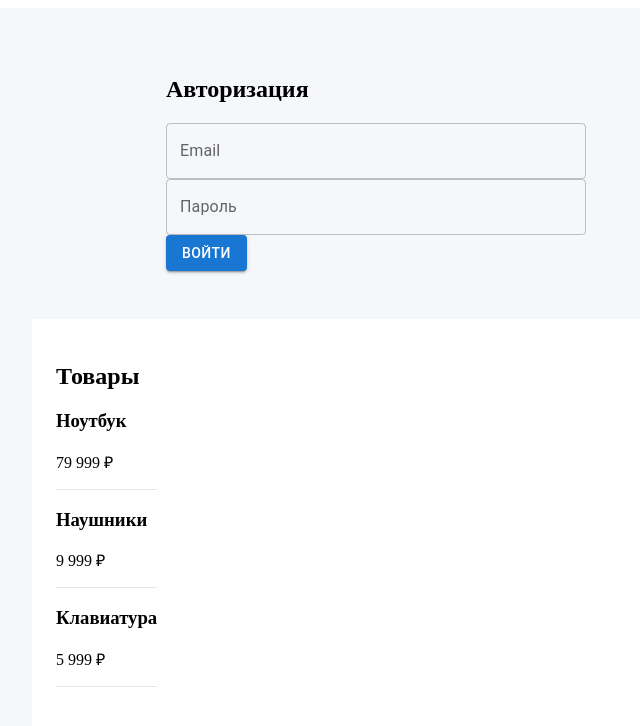
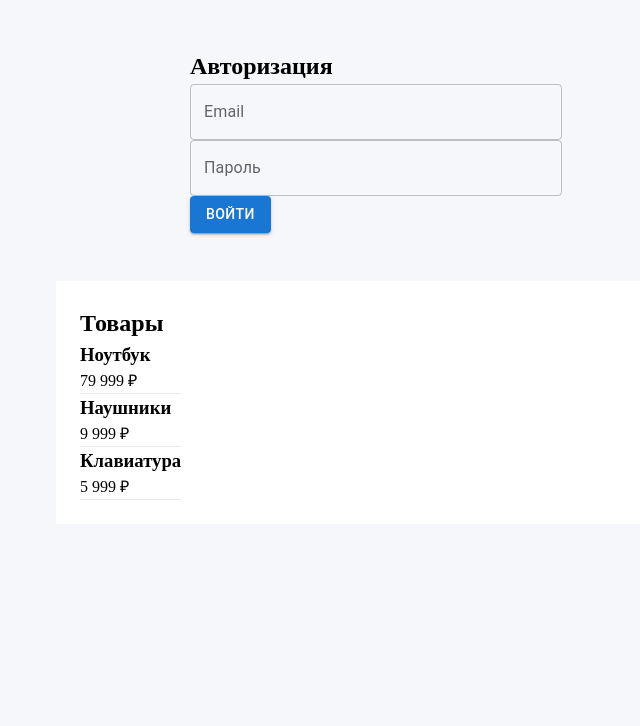
Before and after one commit to WilliardT/aiti-guru-mvp, a React (Vite) app: page / in a window 1280 px wide. Shown: the top 726 px of the page, without its empty margins (264-904 px from the left). Built offline with nearby package versions, Linux system fonts and the light colour scheme.

Commit message:
base structure 2

```diff
--- a/src/index.css
+++ b/src/index.css
@@ -0,0 +1,55 @@
+*,
+*::before,
+*::after {
+  box-sizing: border-box;
+  margin: 0;
+  padding: 0;
+}
+
+html,
+body {
+  width: 100%;
+  min-height: 100%;
+}
+
+body {
+  line-height: 1.5;
+  -webkit-font-smoothing: antialiased;
+  text-rendering: optimizeLegibility;
+}
+
+#root {
+  min-height: 100vh;
+}
+
+img,
+picture,
+video,
+canvas,
+svg {
+  display: block;
+  max-width: 100%;
+}
+
+input,
+button,
+textarea,
+select {
+  font: inherit;
+}
+
+button {
+  border: none;
+  background: none;
+  cursor: pointer;
+}
+
+a {
+  color: inherit;
+  text-decoration: none;
+}
+
+ul,
+ol {
+  list-style: none;
+}
--- a/vite.config.ts
+++ b/vite.config.ts
@@ -22,7 +22,8 @@
     checker({
       typescript: true,
       eslint: {
-        lintCommand: 'eslint "./src/**/*.{ts,tsx}"'
+        lintCommand: 'eslint "./src/**/*.{ts,tsx}"',
+        useFlatConfig: true,
       }
     })
   ],
```
